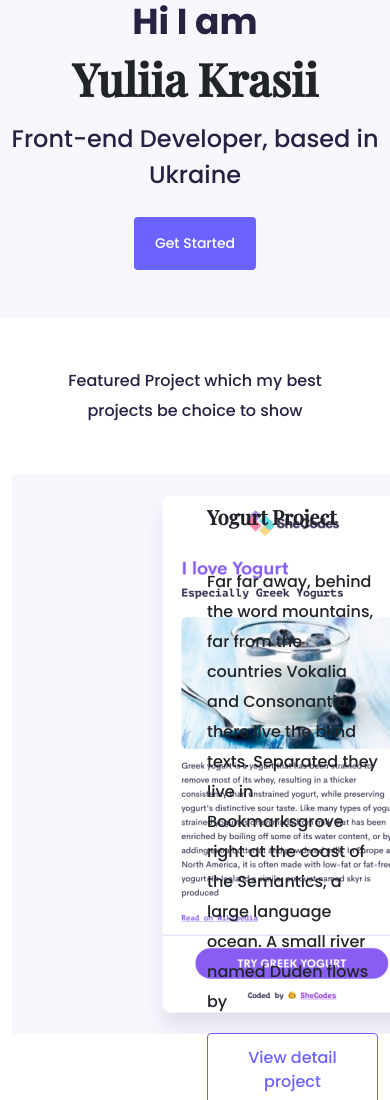
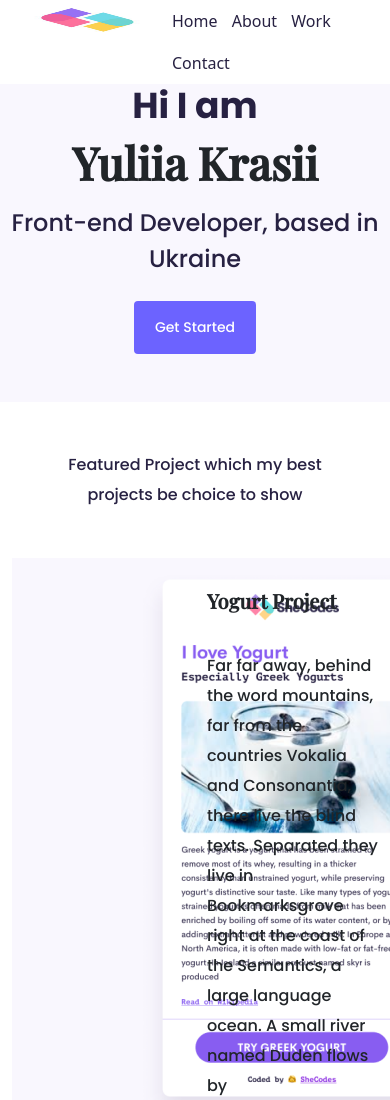
Before and after one commit to yulyakrasii/portfolio-project, a plain HTML site: page index.html in a window 390 px wide. Shown: the top 1100 px of the page. Drawn offline with nearby package versions, Linux system fonts and the light colour scheme.

Commit message:
added navigation but its not responsive yet

```diff
--- a/index.html
+++ b/index.html
@@ -20,6 +20,22 @@
     <link rel="stylesheet" href="/styles/styles.css" />
   </head>
   <body>
+    <div class="container">
+      <nav class="d-flex justify-content-between">
+        <img src="images/logo.png" class="logo d-none d-md-block" alt="logo" />
+        <img src="images/logo-small.jpg" class="logo d-block d-md-none" alt="logo">
+        <ul>
+          <li>
+            <a href="/index.html">Home</a>
+          </li>
+          <li>
+            <a href="/about.html">About</a>
+          </li>
+          <li><a href="/work.html">Work</a></li>
+          <li><a href="/contact.html">Contact</a></li>
+        </ul>
+      </nav>
+    </div>
     <div id="hero">
       <h2>Hi I am</h2>
       <h1>Yuliia Krasii</h1>
@@ -27,10 +43,13 @@
       <a href="#" class="btn btn-branding mb-5">Get Started</a>
     </div>
     <div class="container">
-      <p class="top text-center m-5">Featured Project which my best projects be choice to show</p>
+      <p class="top text-center m-5">
+        Featured Project which my best projects be choice to show
+      </p>
       <div class="row mb-5">
         <div class="col-6">
-          <img src="images/yogurt.png" alt="yogurt project" /></div>
+          <img src="images/yogurt.png" alt="yogurt project" />
+        </div>
         <div class="col-6">
           <h2 class="project-name">Yogurt Project</h2>
           <p>
@@ -54,12 +73,14 @@
           <a href="#" class="btn btn-branding-outline">View detail project</a>
         </div>
         <div class="col-6">
-          <img src="images/yogurt.png" alt="yogurt project" /></div>
+          <img src="images/yogurt.png" alt="yogurt project" />
+        </div>
       </div>
 
       <div class="row mb-5">
         <div class="col-6">
-          <img src="images/yogurt.png" alt="yogurt project" /></div>
+          <img src="images/yogurt.png" alt="yogurt project" />
+        </div>
         <div class="col-6">
           <h2 class="project-name">Dictionary Project</h2>
           <p>
--- a/styles/styles.css
+++ b/styles/styles.css
@@ -17,6 +17,42 @@ h2 {
   font-size: 24px;
   line-height: 1.5;
 }
+
+.nav {
+  padding: 20px 0;
+}
+
+.logo {
+  max-height: 40px;
+  max-width: 150px;
+}
+
+nav li {
+  list-style: none;
+  display: inline;
+  line-height: 42px;
+  margin-left: 10px;
+}
+
+nav ul {
+  margin: 0;
+  padding: 0;
+}
+
+nav a {
+  text-decoration: none;
+  color: #272142;
+}
+
+nav li.active a {
+  color: #6c63ff;
+}
+
+nav a:hover {
+  color: #6c63ff;
+  transition: all 100ms ease-in-out;
+}
+
 #hero {
   text-align: center;
   background-color: #f9f7fe;
```
Also changed, not shown: images/logo-small.jpg (added), images/logo.png (added). Lines whose indentation alone changed are shown as unchanged.
